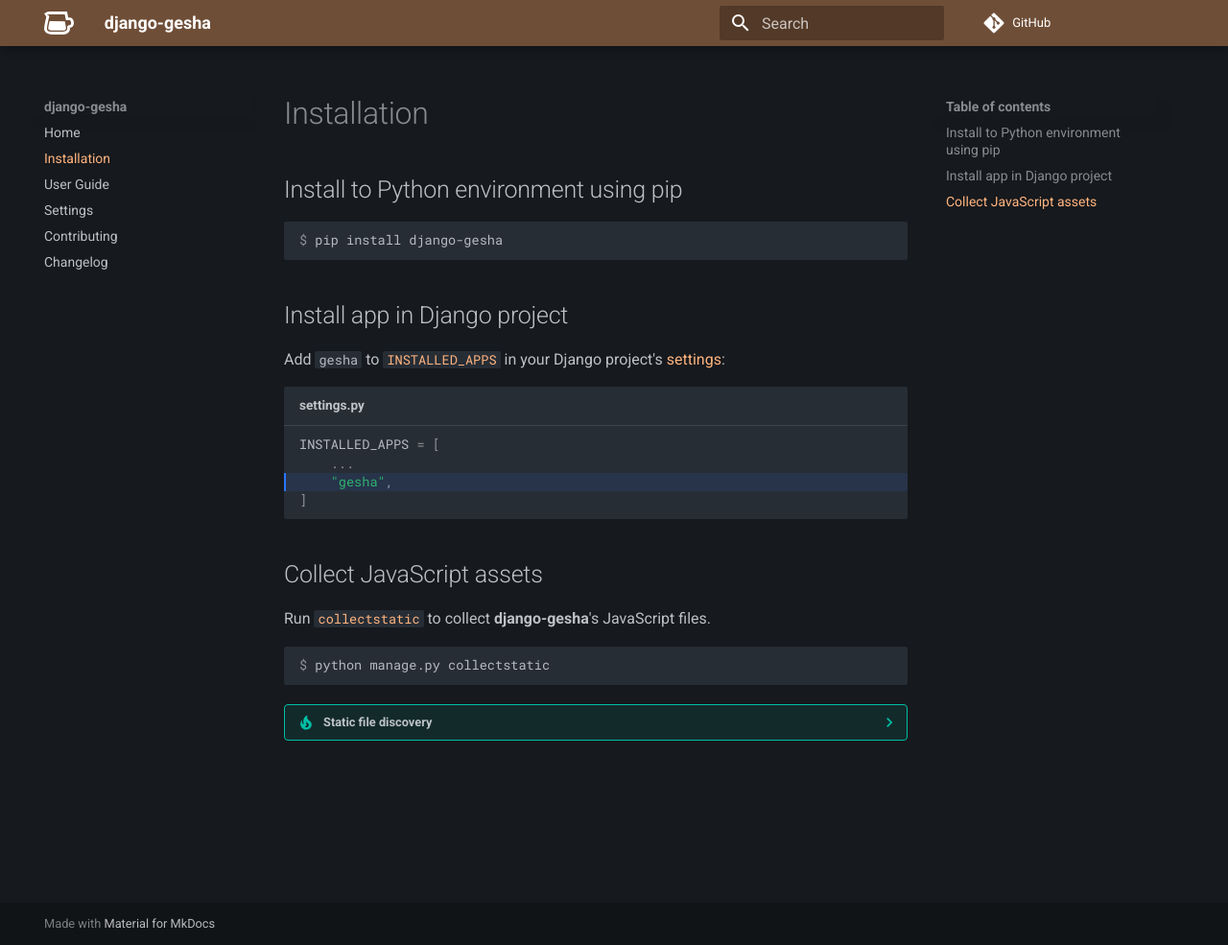
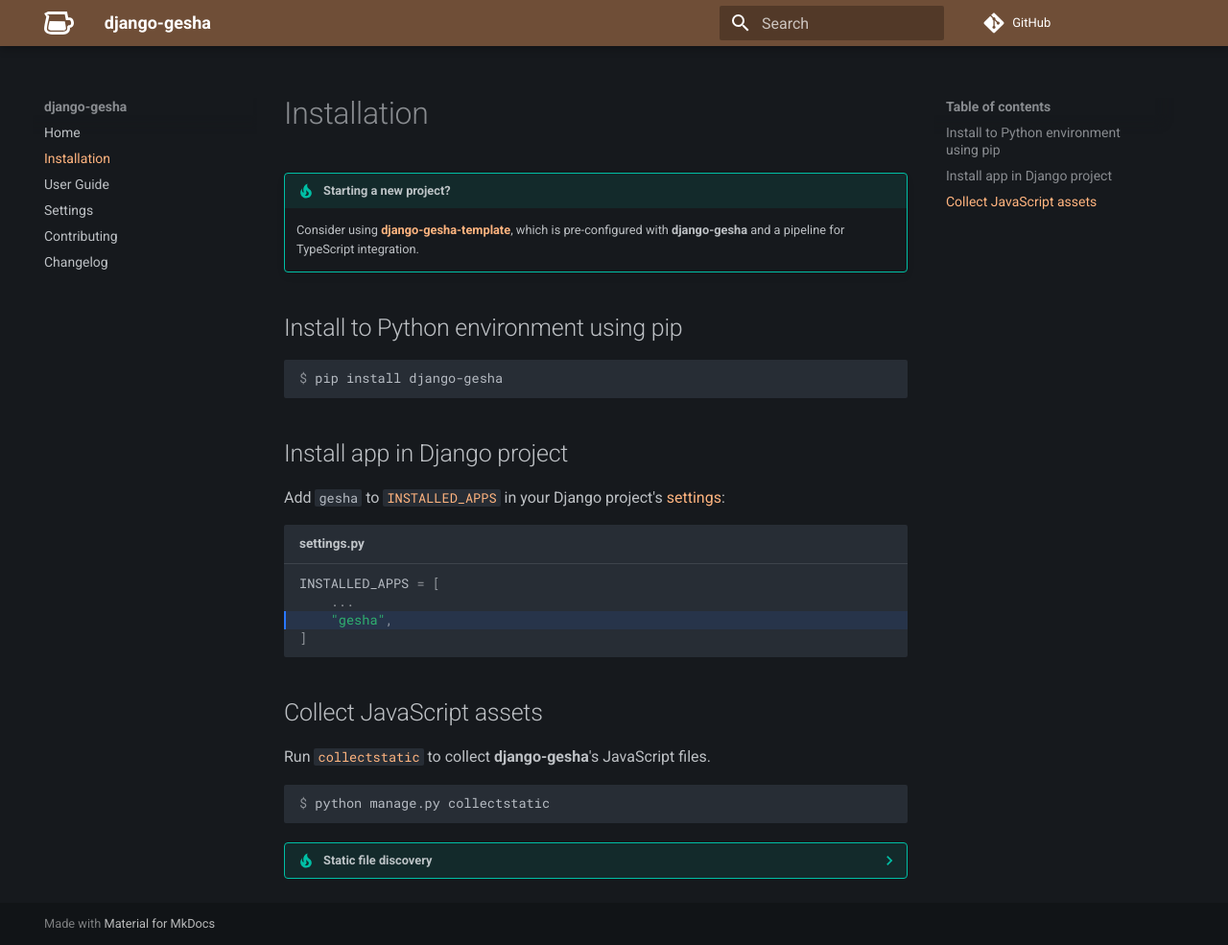
Before and after one commit to ely-as/django-gesha, an MkDocs documentation site: the page built from docs/installation.md, in a window 1280 px wide and 985 px high. Shown: the whole window at 96% size. Built offline with MkDocs 1.6.1 and Material for MkDocs 9.7.7, drawn with Linux system fonts in a browser that asks for light colours; comment, search, counter and statistics services are not loaded.

Commit message:
Reference ely-as/django-gesha-template in README and docs

````diff
--- a/docs/installation.md
+++ b/docs/installation.md
@@ -1,3 +1,9 @@
+!!! tip "Starting a new project?"
+
+    Consider using
+    [**django-gesha-template**](https://github.com/ely-as/django-gesha-template), which
+    is pre-configured with **django-gesha** and a pipeline for TypeScript integration.
+
 ## Install to Python environment using pip
 
 ``` console
````
Also changed, not shown: README.md (+11 -0 lines).
